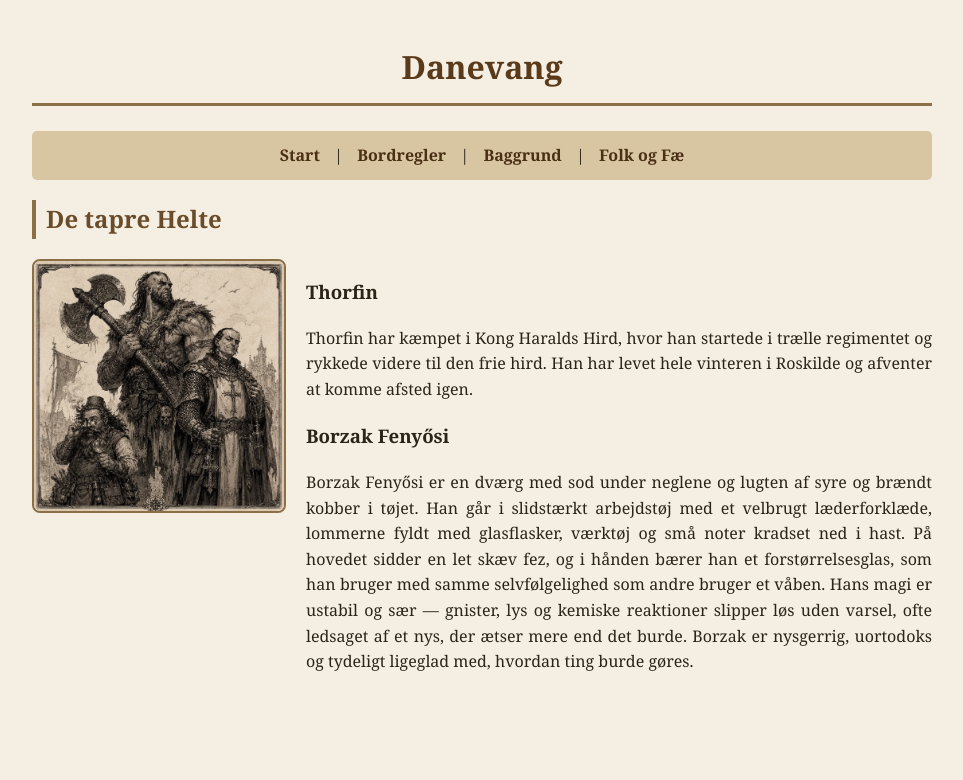
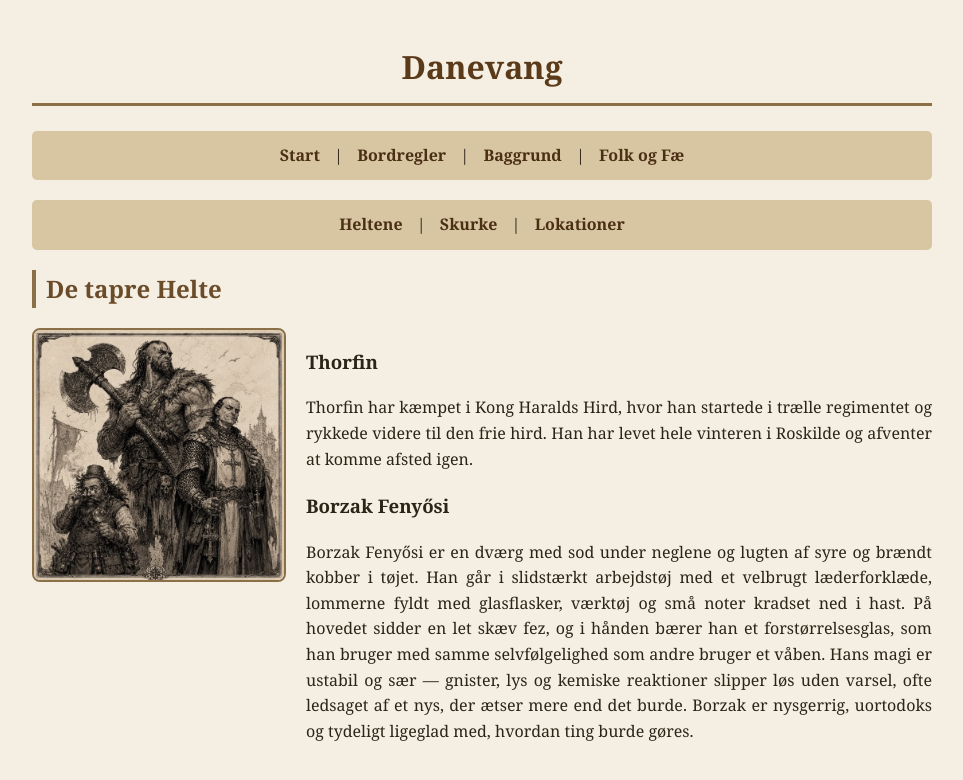
Before and after one commit to Stoffer75/den2side.dk, a Jekyll site: the page built from karakterer/pc.html, in a window 1280 px wide. Shown: the top 780 px of the page, without its empty margins (158-1121 px from the left). Built offline with Jekyll 4.4.1, drawn with Linux system fonts in a browser that asks for light colours; part of the change alters nothing that is shown.

```diff
--- a/karakterer/pc.html
+++ b/karakterer/pc.html
@@ -2,6 +2,9 @@
 layout: default
 title: Danevang
 ---
+
+{% include karakterer-menu.html %}
+
 <h2> De tapre Helte</h2>
 <div class="sted">
   <img src="{{ 'assets/images/Karakterer.jpeg' | relative_url }}">
```
